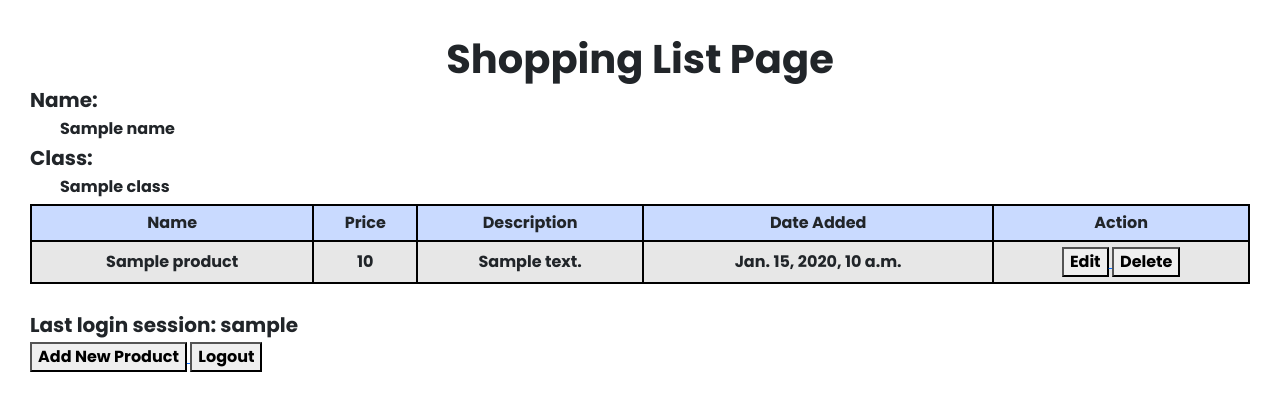
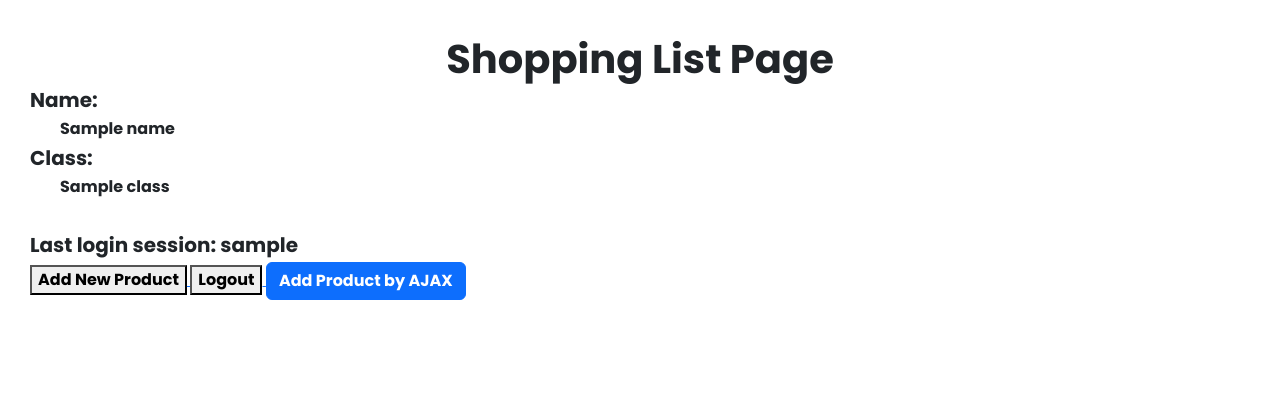
Before and after one commit to rauloaul/shopping-list, a Django app: template main/templates/main.html in a window 1280 px wide. Shown: the top 411 px of the page. Run offline with Django 4.2, Linux system fonts and the light colour scheme; the template is opened without the code that fills it: most values are stand-ins (such as "Sample title", 1, 10 or a date in 2020).

Commit message:
Tutorial 5

```diff
--- a/main/templates/main.html
+++ b/main/templates/main.html
@@ -42,39 +42,8 @@
     <h5>Class:</h5>
     <p style="padding-left: 30px;">{{class}}</p>
 
-<table>
-    <tr>
-        <th>Name</th>
-        <th>Price</th>
-        <th>Description</th>
-        <th>Date Added</th>
-        <th>Action</th>
-    </tr>
-
-    {% comment %} Below is how to show the product data {% endcomment %}
-
-    {% for product in products %}
-        <tr>
-            <td>{{product.name}}</td>
-            <td>{{product.price}}</td>
-            <td>{{product.description}}</td>
-            <td>{{product.date_added}}</td>
-            <td>
-                <a href="{% url 'main:edit_product' product.pk %}">
-                <button>
-                    Edit
-                </button>
-                </a>
-
-                <a href="{% url 'main:delete_product' product.pk %}">
-                      <button>
-                          Delete
-                      </button>
-                  </a>
-            </td>
-        </tr>
-    {% endfor %}
-</table>
+<!-- Ini table -->
+<table id="product_table"></table>
 
 <br />
 
@@ -92,4 +61,77 @@
     </button>
 </a>
 
+<!-- Modal -->
+<div class="modal fade" id="exampleModal" tabindex="-1" aria-labelledby="exampleModalLabel" aria-hidden="true">
+    <div class="modal-dialog">
+        <div class="modal-content">
+            <div class="modal-header">
+                <h1 class="modal-title fs-5" id="exampleModalLabel">Add New Product</h1>
+                <button type="button" class="btn-close" data-bs-dismiss="modal" aria-label="Close"></button>
+            </div>
+            <div class="modal-body">
+                <form id="form" onsubmit="return false;">
+                    {% csrf_token %}
+                    <div class="mb-3">
+                        <label for="name" class="col-form-label">Name:</label>
+                        <input type="text" class="form-control" id="name" name="name"></input>
+                    </div>
+                    <div class="mb-3">
+                        <label for="price" class="col-form-label">Price:</label>
+                        <input type="number" class="form-control" id="price" name="price"></input>
+                    </div>
+                    <div class="mb-3">
+                        <label for="description" class="col-form-label">Description:</label>
+                        <textarea class="form-control" id="description" name="description"></textarea>
+                    </div>
+                </form>
+            </div>
+            <div class="modal-footer">
+                <button type="button" class="btn btn-secondary" data-bs-dismiss="modal">Close</button>
+                <button type="button" class="btn btn-primary" id="button_add" data-bs-dismiss="modal">Add Product</button>
+            </div>
+        </div>
+    </div>
+</div>
+<button type="button" class="btn btn-primary" data-bs-toggle="modal" data-bs-target="#exampleModal">Add Product by AJAX</button>
+
+<script>
+    async function getProducts() {
+        return fetch("{% url 'main:get_product_json' %}").then((res) => res.json())
+    }
+
+    async function refreshProducts() {
+        document.getElementById("product_table").innerHTML = ""
+        const products = await getProducts()
+        let htmlString = `<tr>
+            <th>Name</th>
+            <th>Price</th>
+            <th>Description</th>
+            <th>Date Added</th>
+        </tr>`
+        products.forEach((item) => {
+            htmlString += `\n<tr>
+            <td>${item.fields.name}</td>
+            <td>${item.fields.price}</td>
+            <td>${item.fields.description}</td>
+            <td>${item.fields.date_added}</td>
+        </tr>`
+        })
+
+        document.getElementById("product_table").innerHTML = htmlString
+    }
+    refreshProducts()
+
+    function addProduct() {
+        fetch("{% url 'main:add_product_ajax' %}", {
+            method: "POST",
+            body: new FormData(document.querySelector('#form'))
+        }).then(refreshProducts)
+
+        document.getElementById("form").reset()
+        return false
+    }
+    document.getElementById("button_add").onclick = addProduct
+
+</script>
 {% endblock content %}
--- a/main/urls.py
+++ b/main/urls.py
@@ -1,6 +1,6 @@
 from django.urls import path
 from main.views import show_main, create_product, show_xml, show_json, show_xml_by_id, show_json_by_id
-from main.views import register, login_user, logout_user, edit_product, delete_product
+from main.views import register, login_user, logout_user, edit_product, delete_product, get_product_json, add_product_ajax
 
 app_name = 'main'
 
@@ -16,4 +16,6 @@ urlpatterns = [
     path('logout/', logout_user, name='logout'),
     path('edit-product/<int:id>', edit_product, name='edit_product'),
     path('delete/<int:id>', delete_product, name='delete_product'),
+    path('get-product/', get_product_json, name='get_product_json'),
+    path('create-product-ajax/', add_product_ajax, name='add_product_ajax'),
 ]
```
Also changed, not shown: main/views.py (+21 -1 lines), db.sqlite3.
